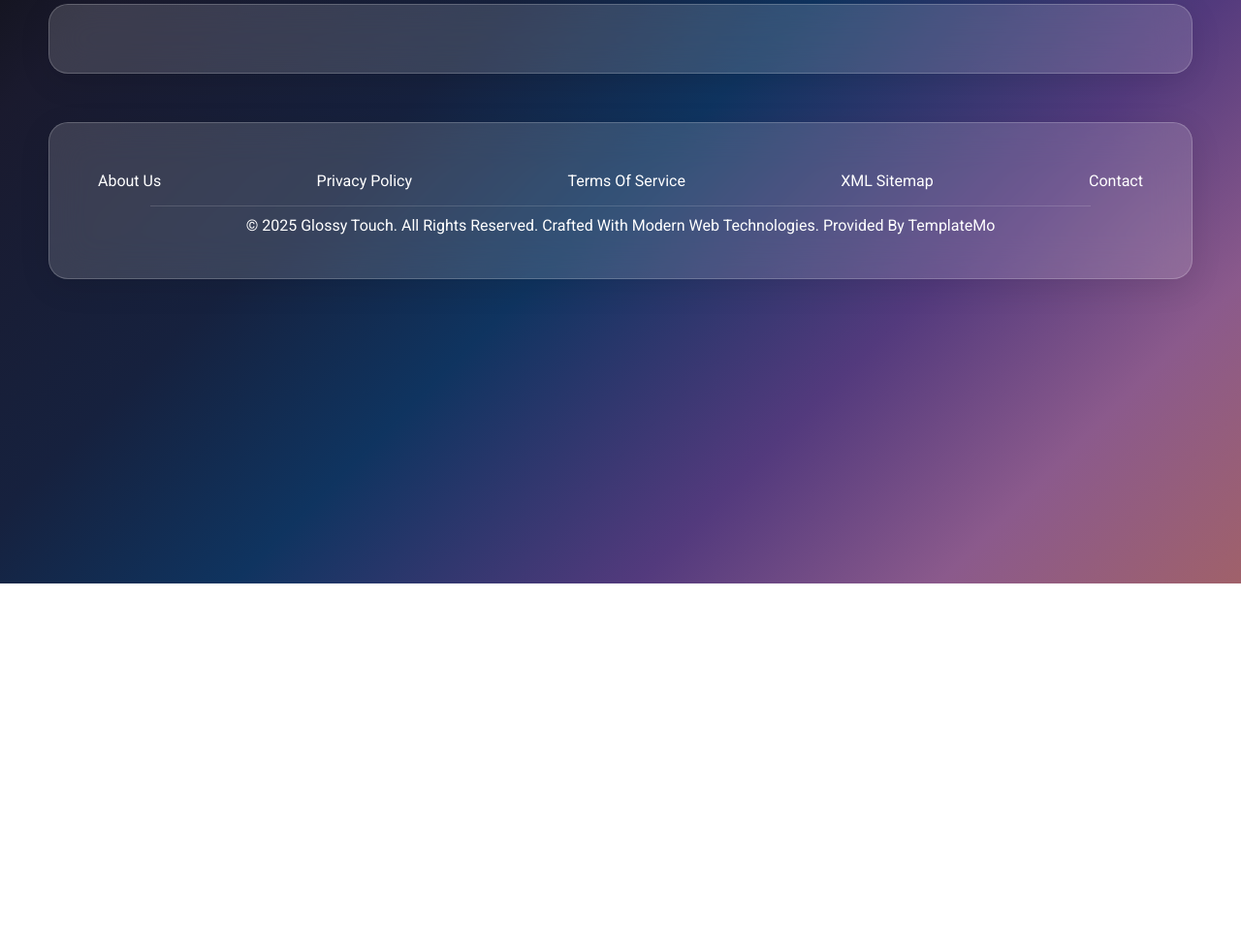
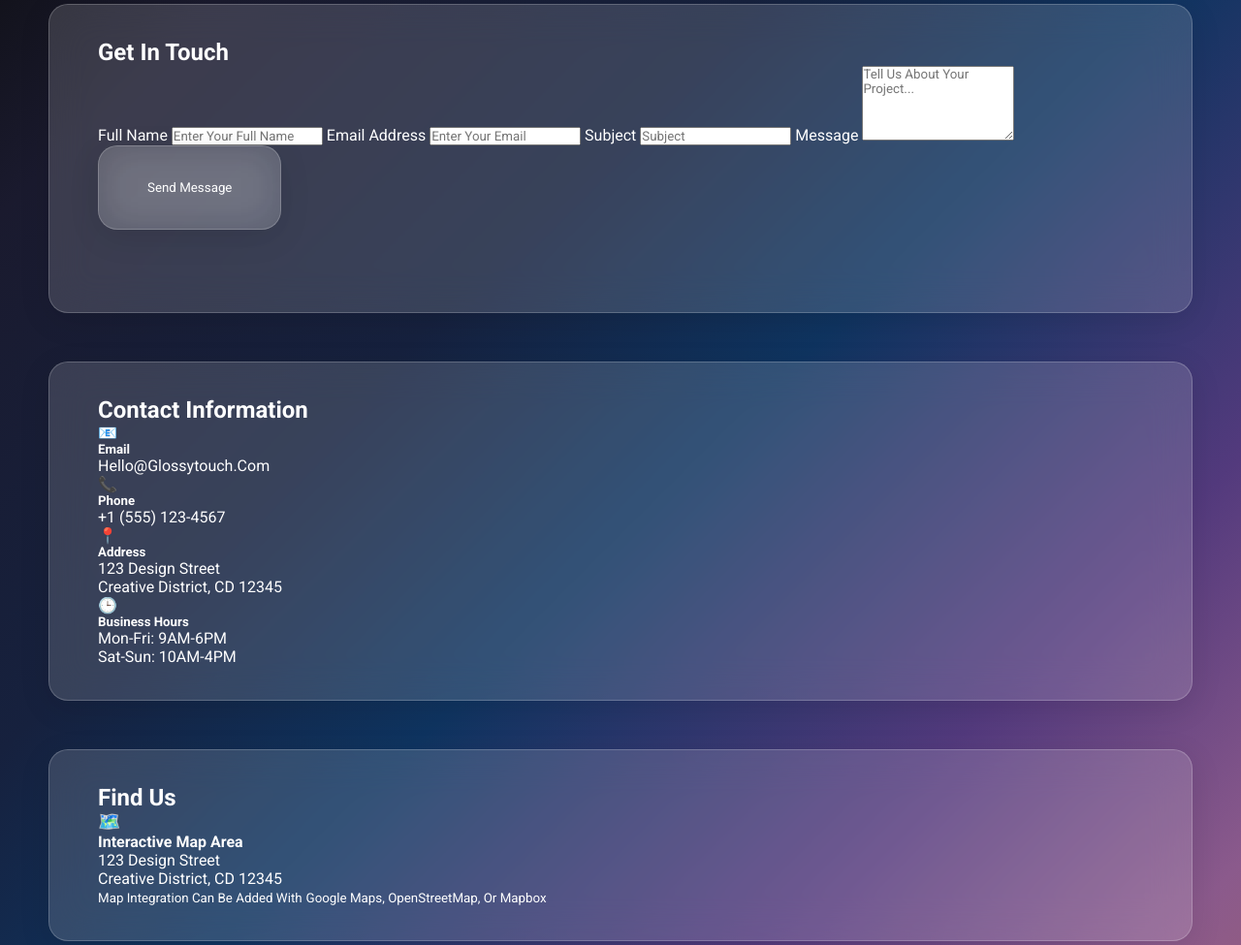
Before and after one commit to ShahdTawiel/Glossy-Touch, a plain HTML site: page contact.html in a window 1280 px wide. Shown: the part 198-1173 px from the top of the page at 97% size. Before the commit the page ends 800 px from the top, so only its background shows below. Drawn offline with Linux system fonts and the light colour scheme.

Commit message:
contact.html

```diff
--- a/contact.html
+++ b/contact.html
@@ -36,8 +36,63 @@
             <li><a href="contact.html" class="active">contact</a></li>
         </ul>
     </header>
-    <section class="glass aboutSec" id="about">
-
+    <section class="contactSec" id="contact">
+        <form class="glass">
+            <h2>get in touch</h2>
+            <label for="name">full name</label>
+            <input type="text" placeholder="enter your full name" id="name" name="name" required>
+            <label for="email">email address</label>
+            <input type="email" placeholder="enter your email" id="email" name="email" required>
+            <label for="subject">subject</label>
+            <input type="text" placeholder="subject" id="subject" name="subject" required>
+            <label for="message">message</label>
+            <textarea name="message" id="message" rows="5" placeholder="tell us about your project..."></textarea>
+            <button type="submit" class="glass"> send message</button>
+        </form>
+        <div class="contactInfo glass">
+            <h2>contact information</h2>
+            <div class="info">
+                <span>📧</span>
+                <div>
+                    <h5>Email</h5>
+                    <p>hello@glossytouch.com</p>
+                </div>
+            </div>
+            <div class="info">
+                <span>📞</span>
+                <div>
+                    <h5>Phone</h5>
+                    <p>+1 (555) 123-4567</p>
+                </div>
+            </div>
+            <div class="info">
+                <span>📍</span>
+                <div>
+                    <h5>Address</h5>
+                    <p>123 Design Street</p>
+                    <p>Creative District, CD 12345</p>
+                </div>
+            </div>
+            <div class="info">
+                <span>🕒</span>
+                <div>
+                    <h5>Business Hours</h5>
+                    <p>Mon-Fri: 9AM-6PM</p>
+                    <p>Sat-Sun: 10AM-4PM</p>
+                </div>
+            </div>
+        </div>
+    </section>
+    <section class="glass map">
+        <h2>find us</h2>
+        <div>
+            <h3>🗺️</h3>
+            <h4>Interactive Map Area</h4>
+            <p>123 Design Street</p>
+            <p>Creative District, CD 12345</p>
+            <small>Map integration can be added with</small>
+            <small>Google Maps, OpenStreetMap, or Mapbox</small>
+        </div>
     </section>
     <footer class="glass">
         <ul>
```
